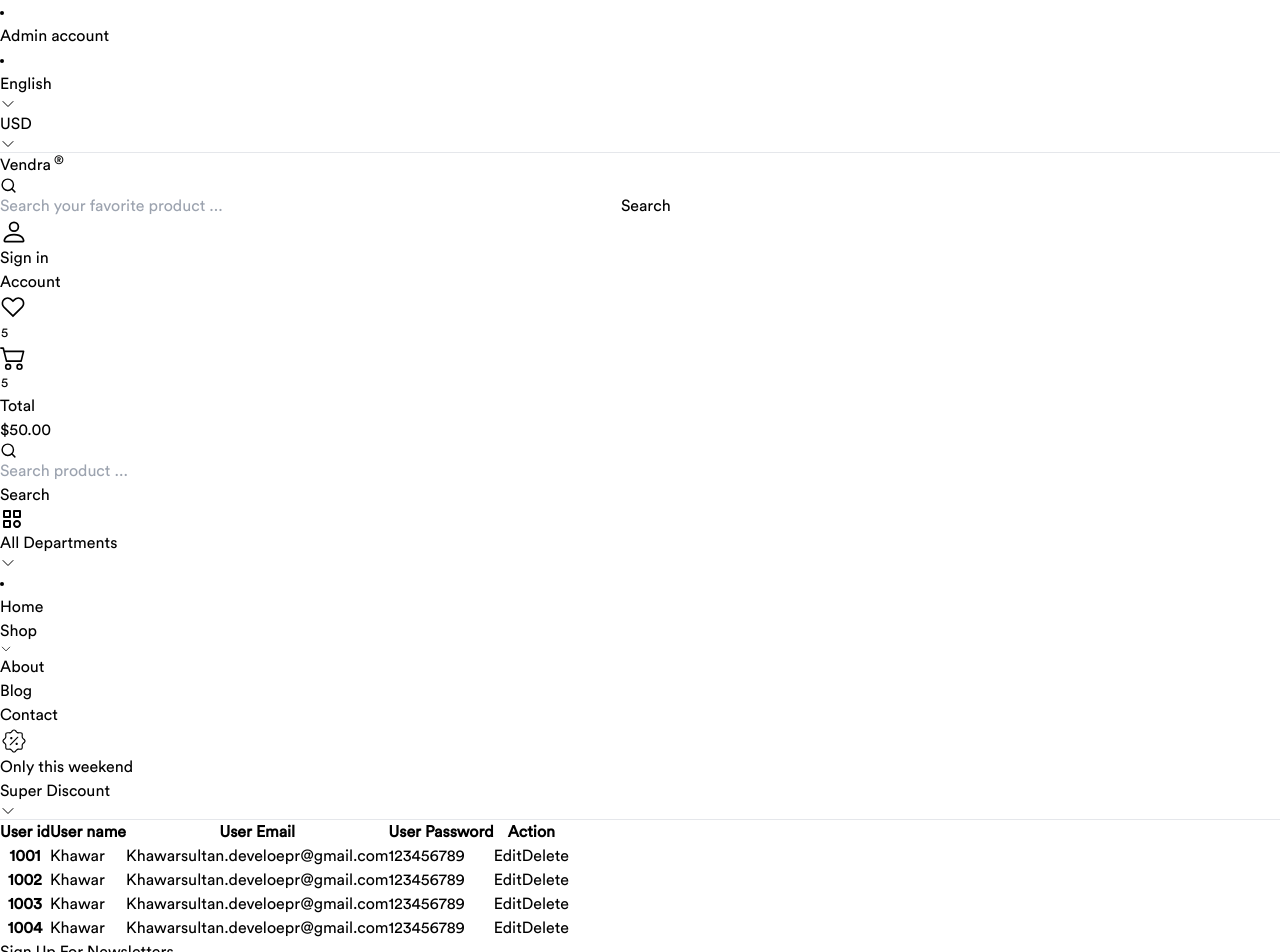
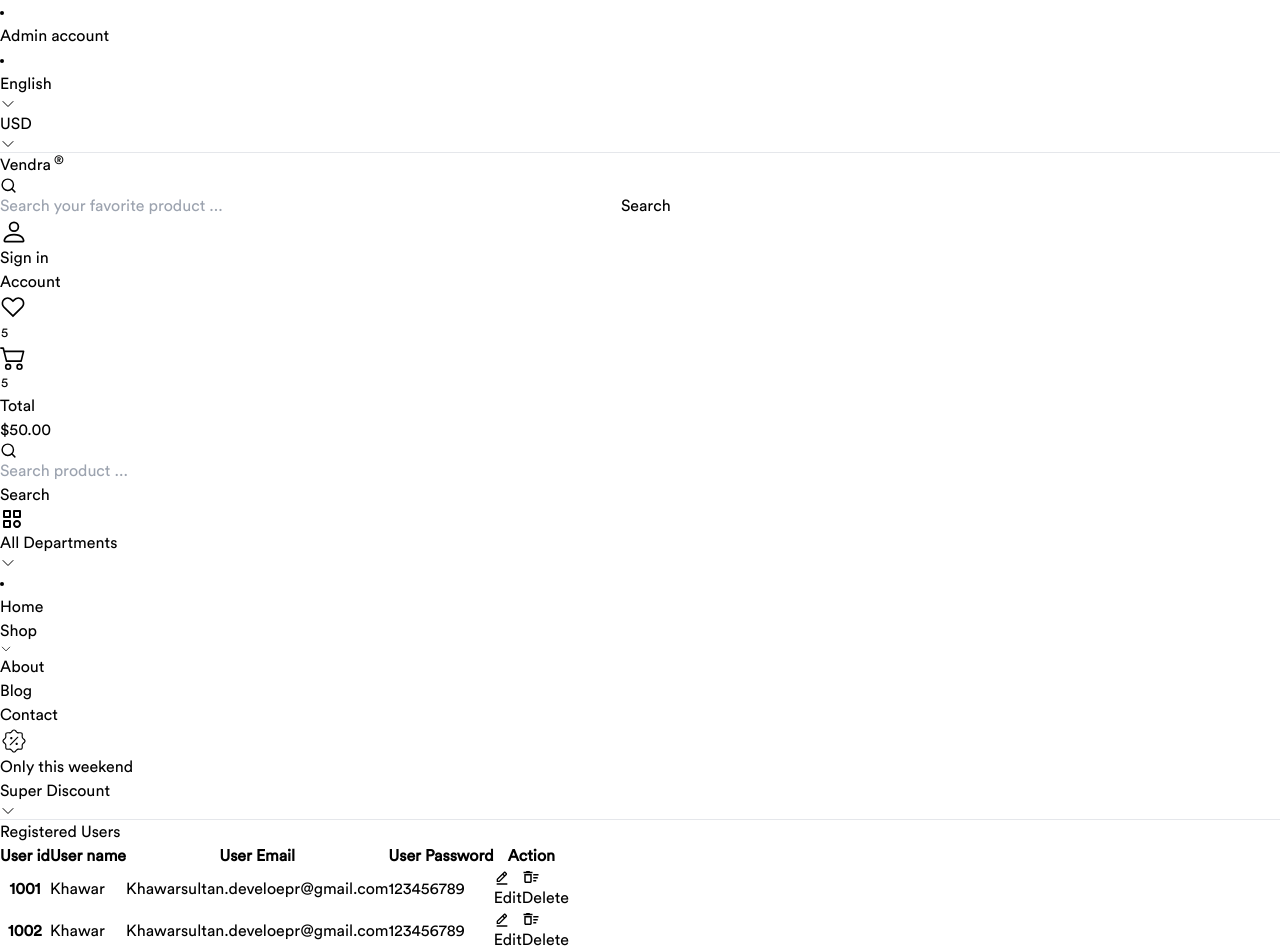
Before and after one commit to khawardev/vendra-mern-app, a React (Vite) app: page /admin-account in a window 1280 px wide. Shown: the top 952 px of the page. Built offline with nearby package versions, Linux system fonts and the light colour scheme.

Commit message:
Difficult changes

```diff
--- a/src/containers/AdminContainer/Rightbar.jsx
+++ b/src/containers/AdminContainer/Rightbar.jsx
@@ -1,5 +1,6 @@
 import { useState } from 'react';
-
+import { MdOutlineDeleteSweep } from 'react-icons/md';
+import { BiEditAlt } from 'react-icons/bi';
 function Rightbar() {
     const [users, setUsers] = useState([
         { id: 1001, username: 'Khawar', email: 'Khawarsultan.develoepr@gmail.com', password: '123456789' },
@@ -15,6 +16,9 @@ function Rightbar() {
     };
 
     return (
+        <>
+            <p className='my-4 text-2xl  font-extrabold ml-1'> Registered Users</p>
+
             <div className="relative overflow-x-auto bg-gray-100  rounded-2xl p-8 ">
                 <table className="w-full text-sm text-left">
                     <thead className="uppercase ">
@@ -37,36 +41,52 @@ function Rightbar() {
                         </tr>
                     </thead>
                     <tbody>
-                    {users.map((user, index) => (
-                        <tr key={user.id} className={index % 2 === 0 ? 'bg-gray-200 ' : ''}>
+                        {users.length === 0 ? (
+                            <tr className={'bg-gray-200'}>
+                                <td colSpan="5" className="px-6 py-4 text-center"> No data</td>
+                            </tr>
+                        ) : (
+                            users.map((user, index) => (
+                                <tr key={user.id} className={index % 2 === 0 ? 'bg-gray-200' : ''}>
                                     <th scope="row" className="px-6 py-4 font-medium text-gray-900 whitespace-nowrap">
                                         {user.id}
                                     </th>
-                            <td className="px-6 py-4 ">{user.username}</td>
+                                    <td className="px-6 py-4">{user.username}</td>
                                     <td className="px-6 py-4">{user.email}</td>
                                     <td className="px-6 py-4">{user.password}</td>
                                     <td className="text-white flex px-6 py-3 gap-2">
                                         <button
                                             href="#"
-                                    className="font-medium bg-blue-500 rounded-full py-1 px-4"
+                                            className="font-medium bg-blue-500 rounded-full py-1 px-3"
                                             onClick={() => console.log(`Edit user with ID ${user.id}`)}
                                         >
-                                    Edit
+                                            <span className='flex justify-between items-center gap-2'> <BiEditAlt size={16} />   Edit</span>
                                         </button>
                                         <button
                                             href="#"
                                             className="font-medium bg-red-500 rounded-full py-1 px-3"
                                             onClick={() => deleteUser(user.id)}
                                         >
-                                    Delete
+                                            <span className='flex justify-between items-center gap-1'> <MdOutlineDeleteSweep size={18} />   Delete</span>
                                         </button>
                                     </td>
                                 </tr>
-                    ))}
+                            ))
+                        )}
+
+
+
+
+
+
+
                     </tbody>
                 </table>
-        </div>
+            </div >
+        </>
+
     );
+
 }
 
 export default Rightbar;
```
Lines whose indentation alone changed are shown as unchanged.
